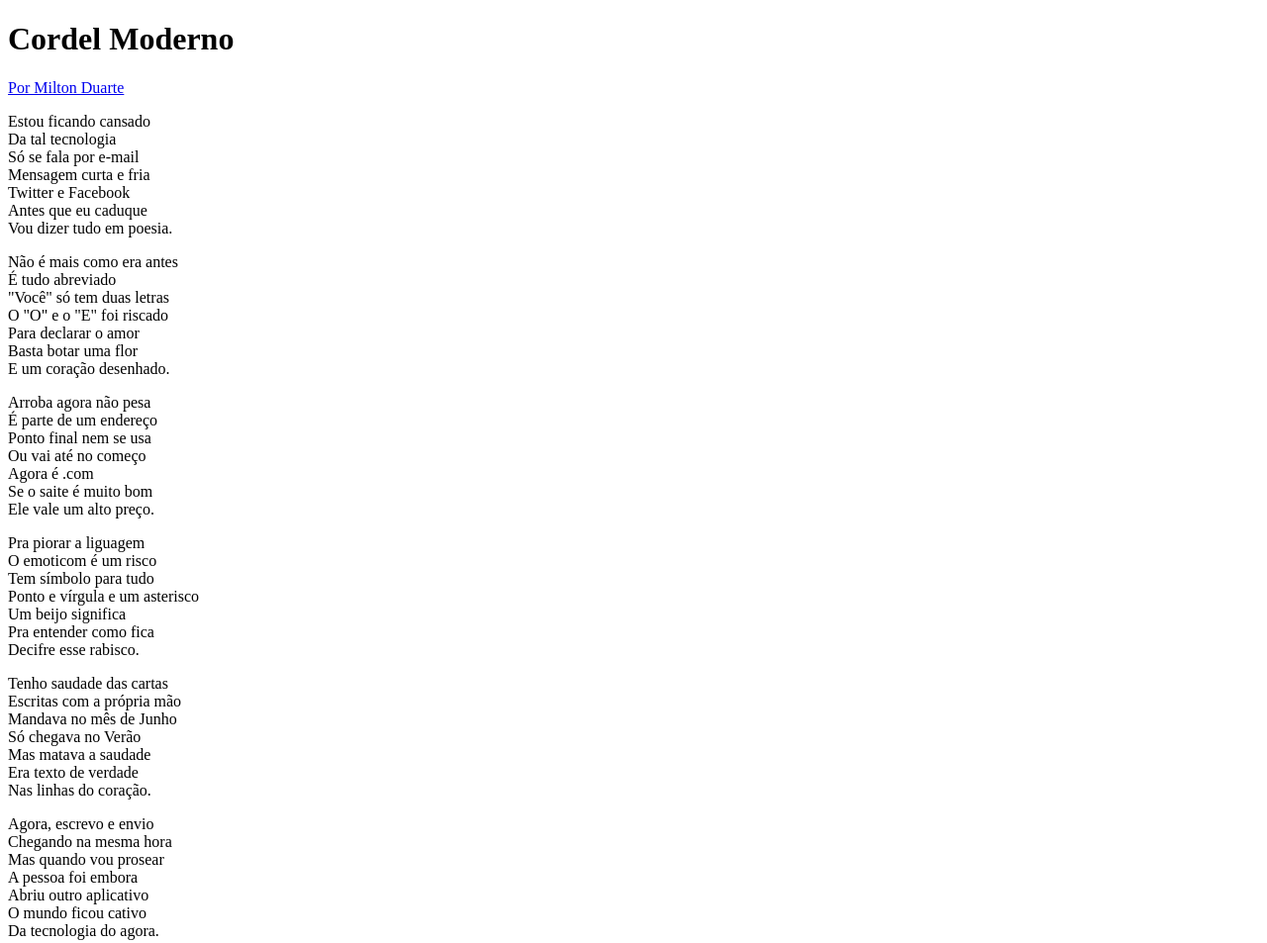
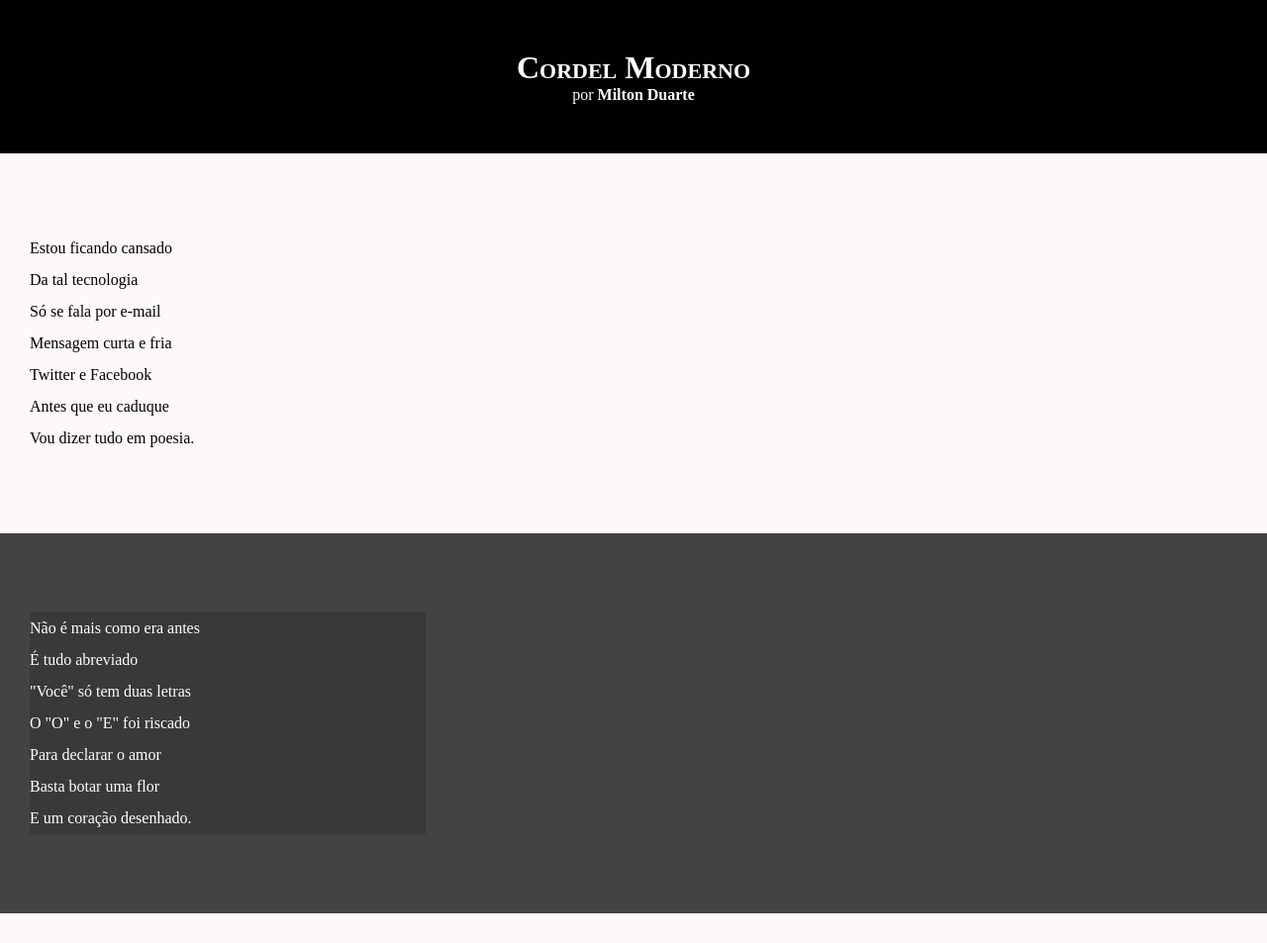
Before and after one commit to viniciusggama/HTML-CSS, a plain HTML site: page projeto site (cordel)/index.html in a window 1280 px wide. Shown: the top 953 px of the page at 99% size. Drawn offline with Linux system fonts and the light colour scheme.

Commit message:
atualizei o estilo do texto

```diff
--- a/projeto site (cordel)/estilo/style.css
+++ b/projeto site (cordel)/estilo/style.css
@@ -1 +1,66 @@
 @charset "UTF-8";
+
+*{
+    margin: 0px;
+    padding: 0px;
+}
+
+html,body{
+    min-height: 100vh;
+    background-color: darkgray;
+}
+
+header{
+    background-color: black;
+    color: white;
+    text-align: center;
+}
+
+header > h1{
+    padding-top: 50px;
+    font-variant: small-caps; /*deixa as letras em maiusculo*/
+}
+
+header > p{
+    padding-bottom: 50px;
+}
+
+header a{
+    color: white;
+    text-decoration: none;
+    font-weight: bolder;
+}
+
+header a:hover{
+    text-decoration: underline;
+}
+
+section{
+    padding-top: 10vh;
+    padding-bottom: 10vh;
+    padding-left: 30px;
+    line-height: 2em; /*espaçamento entre as linhas*/
+}
+
+section.normal{
+    background-color: rgb(255, 248, 248);
+    color: black;
+}
+
+section.imagen{
+    background-color: rgb(68, 66, 66);
+    color: white;
+}
+
+section.imagen >p{
+    background-color: rgba(0, 0, 0, 0.151);
+    width: 400px;
+}
+
+footer{
+    background-color: black;
+    text-align: center;
+    color: white;
+    padding: 10px;
+
+}
--- a/projeto site (cordel)/index.html
+++ b/projeto site (cordel)/index.html
@@ -10,10 +10,10 @@
 <body>
     <header>
         <h1>Cordel Moderno</h1>
-        <p><a href="https://www.recantodasletras.com.br/poesias/3186743" target="_blank">Por Milton Duarte</a></p>
+        <p>por<a href="https://www.recantodasletras.com.br/poesias/3186743" target="_blank"> Milton Duarte</a></p>
     </header>
 
-    <section>
+    <section class="normal">
         <p>
             Estou ficando cansado <br>
             Da tal tecnologia <br>
@@ -27,7 +27,7 @@
 
 
 
-    <section>
+    <section class="imagen">
         <p>
             Não é mais como era antes <br>
             É tudo abreviado <br>
@@ -40,7 +40,7 @@
     </section>
 
 
-    <section>
+    <section class="normal">
         <p>
             Arroba agora não pesa <br>
             É parte de um endereço <br>
@@ -61,7 +61,7 @@
     </section>
 
 
-    <section>
+    <section class="imagen">
         <p>
             Tenho saudade das cartas <br>
             Escritas com a própria mão <br>
@@ -74,7 +74,7 @@
     </section>
 
 
-    <section>
+    <section class="normal">
 
         <p>
             Agora, escrevo e envio <br>
```
